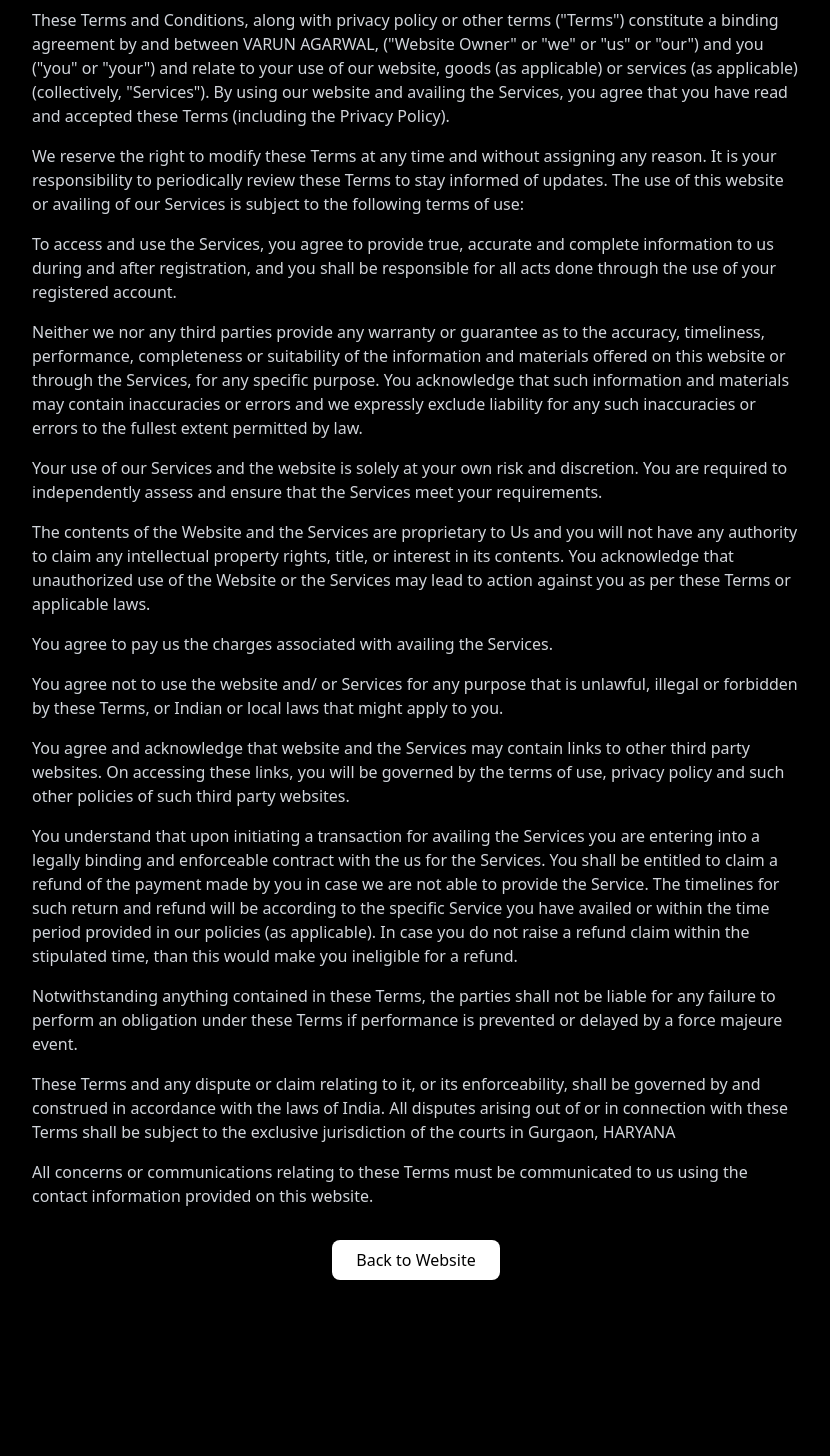
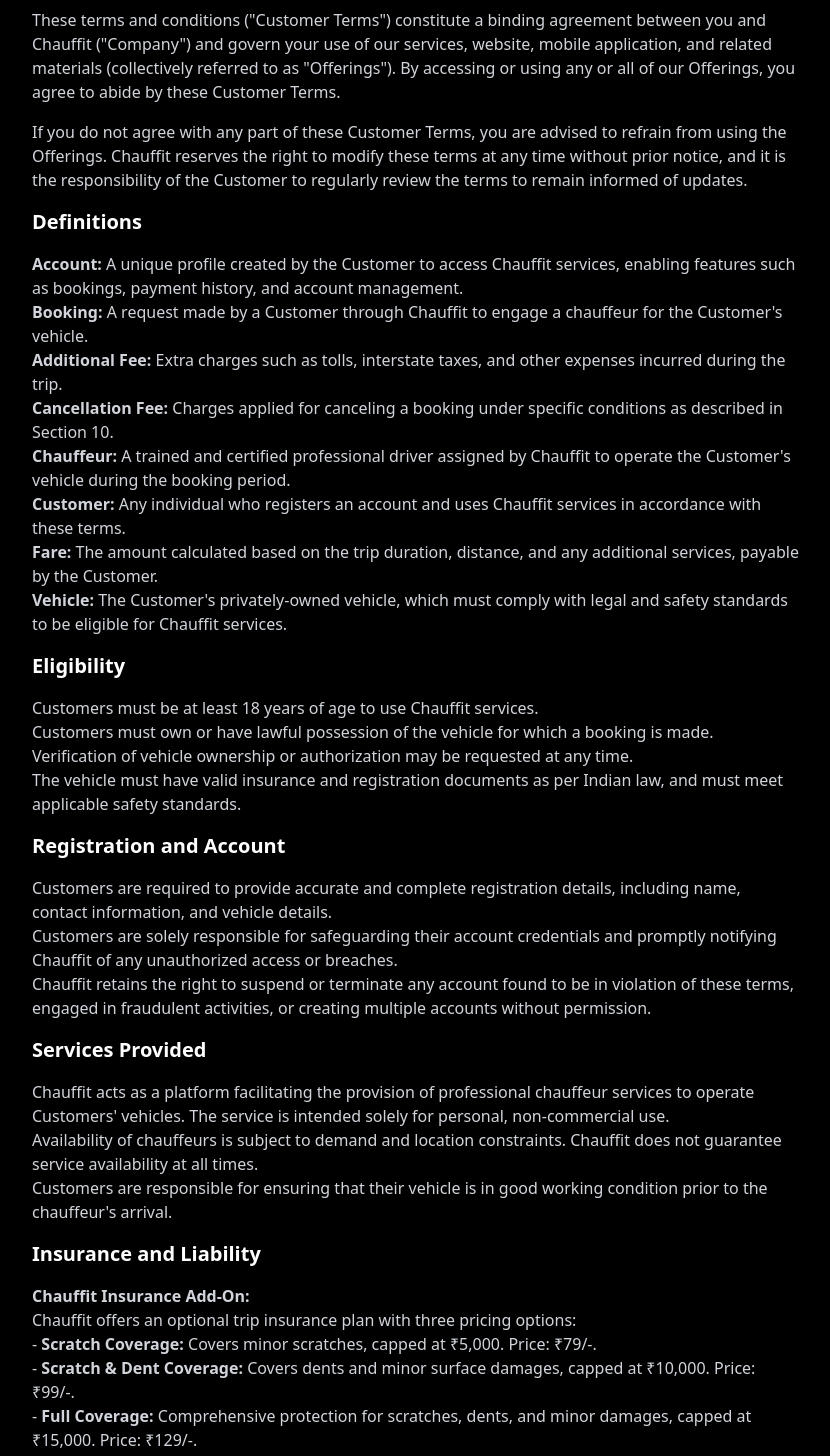
Before and after one commit to kazekunal/nexus, a Next.js app: page /tnc in a window 1280 px wide. Shown: the part 100-1556 px from the top of the page, without its empty margins (224-1054 px from the left). Before the commit the page ends 1404 px from the top, so only its background shows below. Built offline with nearby package versions, Linux system fonts and the light colour scheme.

Commit message:
tnc update

```diff
--- a/src/app/components/tnc.jsx
+++ b/src/app/components/tnc.jsx
@@ -6,67 +6,126 @@
     <div className="min-h-screen bg-black text-white p-6 font-sans">
       <div className="max-w-3xl mx-auto">
         <h1 className="text-2xl font-bold mb-2 text-center">Terms & Conditions</h1>
-        <p className="text-sm text-gray-400 mb-6 text-center">Last updated on 24-02-2025 17:43:49</p>
+        <p className="text-sm text-gray-400 mb-6 text-center">Last updated on: 24th March 2025</p>
 
         <div className="space-y-4">
           <p className="text-gray-300">
-            These Terms and Conditions, along with privacy policy or other terms ("Terms") constitute a binding agreement by and between VARUN AGARWAL, ("Website Owner" or "we" or "us" or "our") and you ("you" or "your") and relate to your use of our website, goods (as applicable) or services (as applicable) (collectively, "Services"). By using our website and availing the Services, you agree that you have read and accepted these Terms (including the Privacy Policy).
+            These terms and conditions ("Customer Terms") constitute a binding agreement between you and Chauffit ("Company") and govern your use of our services, website, mobile application, and related materials (collectively referred to as "Offerings"). By accessing or using any or all of our Offerings, you agree to abide by these Customer Terms.
           </p>
 
           <p className="text-gray-300">
-            We reserve the right to modify these Terms at any time and without assigning any reason. It is your responsibility to periodically review these Terms to stay informed of updates. The use of this website or availing of our Services is subject to the following terms of use:
+            If you do not agree with any part of these Customer Terms, you are advised to refrain from using the Offerings. Chauffit reserves the right to modify these terms at any time without prior notice, and it is the responsibility of the Customer to regularly review the terms to remain informed of updates.
+          </p>
+
+          <h2 className="text-xl font-bold mt-6 mb-3">Definitions</h2>
+          <p className="text-gray-300">
+            <strong>Account:</strong> A unique profile created by the Customer to access Chauffit services, enabling features such as bookings, payment history, and account management.<br />
+            <strong>Booking:</strong> A request made by a Customer through Chauffit to engage a chauffeur for the Customer's vehicle.<br />
+            <strong>Additional Fee:</strong> Extra charges such as tolls, interstate taxes, and other expenses incurred during the trip.<br />
+            <strong>Cancellation Fee:</strong> Charges applied for canceling a booking under specific conditions as described in Section 10.<br />
+            <strong>Chauffeur:</strong> A trained and certified professional driver assigned by Chauffit to operate the Customer's vehicle during the booking period.<br />
+            <strong>Customer:</strong> Any individual who registers an account and uses Chauffit services in accordance with these terms.<br />
+            <strong>Fare:</strong> The amount calculated based on the trip duration, distance, and any additional services, payable by the Customer.<br />
+            <strong>Vehicle:</strong> The Customer's privately-owned vehicle, which must comply with legal and safety standards to be eligible for Chauffit services.
+          </p>
+
+          <h2 className="text-xl font-bold mt-6 mb-3">Eligibility</h2>
+          <p className="text-gray-300">
+            Customers must be at least 18 years of age to use Chauffit services.<br />
+            Customers must own or have lawful possession of the vehicle for which a booking is made. Verification of vehicle ownership or authorization may be requested at any time.<br />
+            The vehicle must have valid insurance and registration documents as per Indian law, and must meet applicable safety standards.
+          </p>
+
+          <h2 className="text-xl font-bold mt-6 mb-3">Registration and Account</h2>
+          <p className="text-gray-300">
+            Customers are required to provide accurate and complete registration details, including name, contact information, and vehicle details.<br />
+            Customers are solely responsible for safeguarding their account credentials and promptly notifying Chauffit of any unauthorized access or breaches.<br />
+            Chauffit retains the right to suspend or terminate any account found to be in violation of these terms, engaged in fraudulent activities, or creating multiple accounts without permission.
+          </p>
+
+          <h2 className="text-xl font-bold mt-6 mb-3">Services Provided</h2>
+          <p className="text-gray-300">
+            Chauffit acts as a platform facilitating the provision of professional chauffeur services to operate Customers' vehicles. The service is intended solely for personal, non-commercial use.<br />
+            Availability of chauffeurs is subject to demand and location constraints. Chauffit does not guarantee service availability at all times.<br />
+            Customers are responsible for ensuring that their vehicle is in good working condition prior to the chauffeur's arrival.
+          </p>
+
+          <h2 className="text-xl font-bold mt-6 mb-3">Insurance and Liability</h2>
+          <p className="text-gray-300">
+            <strong>Chauffit Insurance Add-On:</strong><br />
+            Chauffit offers an optional trip insurance plan with three pricing options:<br />
+            - <strong>Scratch Coverage:</strong> Covers minor scratches, capped at ₹5,000. Price: ₹79/-.<br />
+            - <strong>Scratch & Dent Coverage:</strong> Covers dents and minor surface damages, capped at ₹10,000. Price: ₹99/-.<br />
+            - <strong>Full Coverage:</strong> Comprehensive protection for scratches, dents, and minor damages, capped at ₹15,000. Price: ₹129/-.<br />
+            Customers can choose their desired insurance category during the booking process.<br />
+            Claims must be submitted within 3 days of the trip's completion, and repair invoices must be uploaded within 15 days through authorized channels.
           </p>
 
           <p className="text-gray-300">
-            To access and use the Services, you agree to provide true, accurate and complete information to us during and after registration, and you shall be responsible for all acts done through the use of your registered account.
+            <strong>Exclusions:</strong><br />
+            Coverage does not include wear and tear, mechanical failures, or damages to accessories, tires, or electronics.<br />
+            Claims arising from illegal activities, fraud, or negligence by the Customer are not covered.
           </p>
 
           <p className="text-gray-300">
-            Neither we nor any third parties provide any warranty or guarantee as to the accuracy, timeliness, performance, completeness or suitability of the information and materials offered on this website or through the Services, for any specific purpose. You acknowledge that such information and materials may contain inaccuracies or errors and we expressly exclude liability for any such inaccuracies or errors to the fullest extent permitted by law.
+            <strong>Limitations of Liability:</strong><br />
+            Chauffit assumes no liability for pre-existing damages, third-party claims, or losses exceeding ₹1,000/-.<br />
+            The Customer acknowledges and agrees to indemnify Chauffit for any misuse or illegal activity involving their vehicle during the booking period.
           </p>
 
+          <h2 className="text-xl font-bold mt-6 mb-3">Fees and Payment</h2>
           <p className="text-gray-300">
-            Your use of our Services and the website is solely at your own risk and discretion. You are required to independently assess and ensure that the Services meet your requirements.
+            The total Fare, inclusive of applicable taxes and additional fees, will be displayed prior to trip confirmation.<br />
+            Payments can be made digitally through the Chauffit platform or directly to the chauffeur in cash.<br />
+            Failure to complete payments may result in suspension of services or account termination.
           </p>
 
+          <h2 className="text-xl font-bold mt-6 mb-3">Cancellation Policy</h2>
           <p className="text-gray-300">
-            The contents of the Website and the Services are proprietary to Us and you will not have any authority to claim any intellectual property rights, title, or interest in its contents. You acknowledge that unauthorized use of the Website or the Services may lead to action against you as per these Terms or applicable laws.
+            Cancellations made within 5 minutes of booking are free of charge. Cancellations beyond this period may incur a fee.<br />
+            Cancellation Fees are applicable under these conditions:<br />
+            - The chauffeur has arrived and waited for more than 10 minutes.<br />
+            - The trip is canceled after the chauffeur has been dispatched.<br />
+            The Customer will be informed of all applicable charges prior to confirming cancellation.
           </p>
 
+          <h2 className="text-xl font-bold mt-6 mb-3">Customer Responsibilities</h2>
           <p className="text-gray-300">
-            You agree to pay us the charges associated with availing the Services.
+            Customers must ensure that their vehicle meets all safety and operational requirements before the start of the trip.<br />
+            Customers must be present during the trip unless otherwise agreed and documented.<br />
+            Illegal or negligent use of Chauffit services, including overloading or unsafe practices, is strictly prohibited.
           </p>
 
+          <h2 className="text-xl font-bold mt-6 mb-3">Limitation of Liability</h2>
           <p className="text-gray-300">
-            You agree not to use the website and/ or Services for any purpose that is unlawful, illegal or forbidden by these Terms, or Indian or local laws that might apply to you.
+            Chauffit is not liable for delays caused by external factors, including but not limited to traffic, weather conditions, or unforeseen mechanical issues.<br />
+            Personal belongings left in the vehicle during the trip are the sole responsibility of the Customer.<br />
+            Chauffit will not be held responsible for indirect, incidental, or consequential damages arising from the use of its services.
           </p>
 
+          <h2 className="text-xl font-bold mt-6 mb-3">Termination</h2>
           <p className="text-gray-300">
-            You agree and acknowledge that website and the Services may contain links to other third party websites. On accessing these links, you will be governed by the terms of use, privacy policy and such other policies of such third party websites.
+            Chauffit reserves the right to terminate or suspend services at its sole discretion, particularly in cases of misuse, violation of terms, or fraudulent activities.<br />
+            Customers may terminate their accounts by providing written notice and settling any outstanding payments.
           </p>
 
+          <h2 className="text-xl font-bold mt-6 mb-3">Dispute Resolution</h2>
           <p className="text-gray-300">
-            You understand that upon initiating a transaction for availing the Services you are entering into a legally binding and enforceable contract with the us for the Services. You shall be entitled to claim a refund of the payment made by you in case we are not able to provide the Service. The timelines for such return and refund will be according to the specific Service you have availed or within the time period provided in our policies (as applicable). In case you do not raise a refund claim within the stipulated time, than this would make you ineligible for a refund.
+            Disputes will be governed by the laws of India and resolved through arbitration held in Delhi NCR.<br />
+            Customers are encouraged to seek resolution via Chauffit customer support prior to initiating formal proceedings.
           </p>
 
+          <h2 className="text-xl font-bold mt-6 mb-3">Contact Us</h2>
           <p className="text-gray-300">
-            Notwithstanding anything contained in these Terms, the parties shall not be liable for any failure to perform an obligation under these Terms if performance is prevented or delayed by a force majeure event.
-          </p>
-
-          <p className="text-gray-300">
-            These Terms and any dispute or claim relating to it, or its enforceability, shall be governed by and construed in accordance with the laws of India. All disputes arising out of or in connection with these Terms shall be subject to the exclusive jurisdiction of the courts in Gurgaon, HARYANA
-          </p>
-
-          <p className="text-gray-300">
-            All concerns or communications relating to these Terms must be communicated to us using the contact information provided on this website.
+            For assistance or inquiries, please reach out to us at Chauffit@gmail.com or through our website. We are committed to resolving all customer concerns promptly and effectively.
           </p>
         </div>
 
         <div className="mt-8 text-center">
-            <Link href="/">
-          <button className="bg-white text-black px-6 py-2 rounded-lg font-medium hover:bg-gray-200 transition-colors">
-            Back to Website
-          </button>
+          <Link href="/">
+            <button className="bg-white text-black px-6 py-2 rounded-lg font-medium hover:bg-gray-200 transition-colors">
+              Back to Website
+            </button>
           </Link>
         </div>
       </div>
--- a/src/app/page.js
+++ b/src/app/page.js
@@ -29,7 +29,7 @@
       <AboutUs/>
       <PricingComponent/>
       <TripInsurancePage/>
-      {/* <WhyChooseUsPage/> */}
+      <WhyChooseUsPage/>
       {/* <SupportSection/> */}
       <ReferralLoyaltyPage/>
       <EmailSection/>
```
